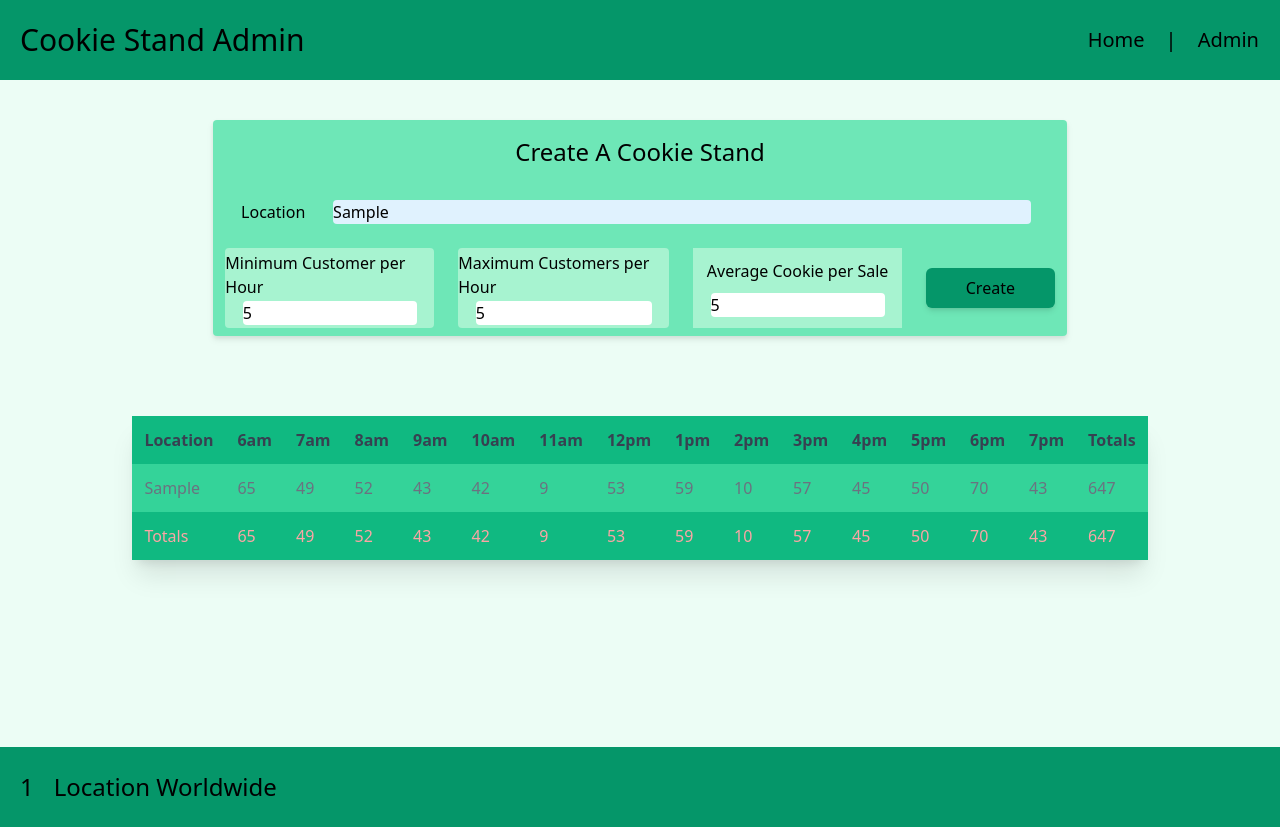
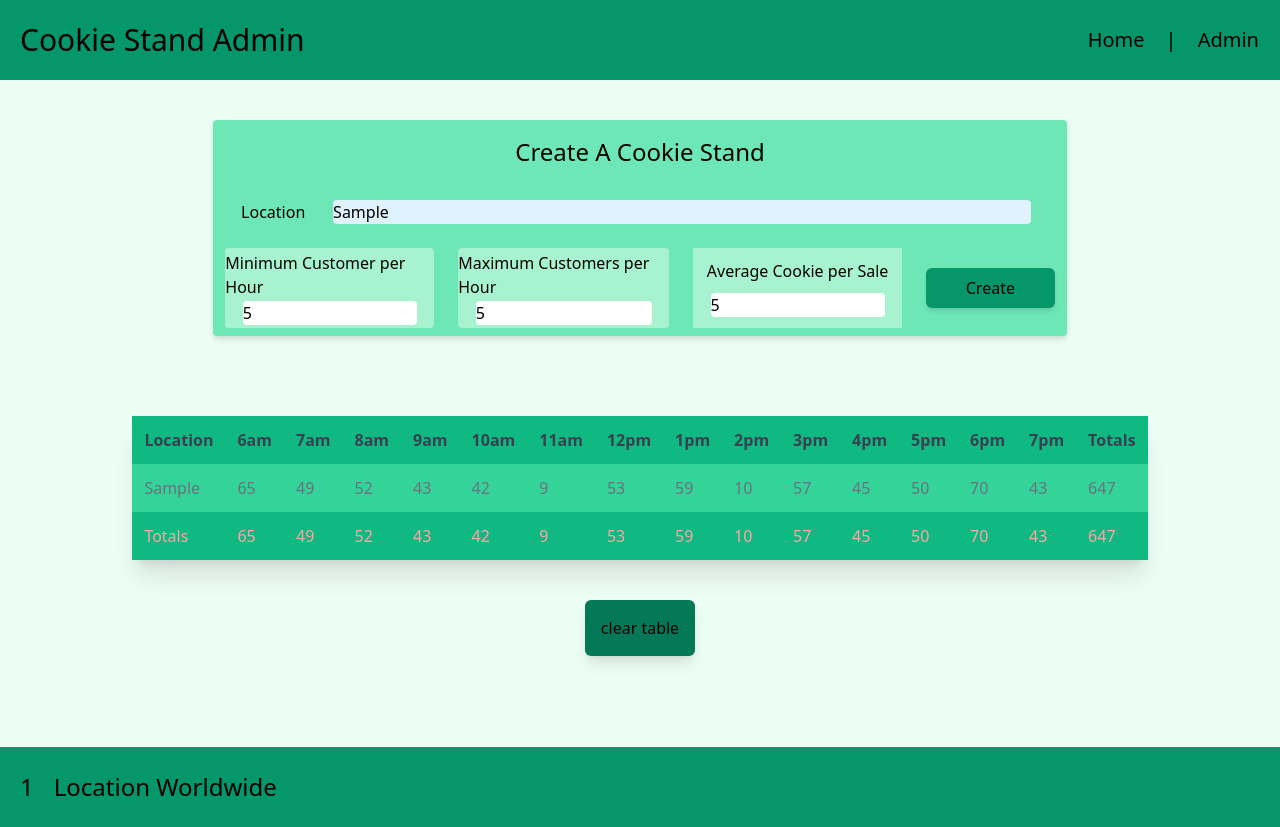
Before and after one commit to jjescandor/cookie-stand-admin, a Next.js app in the folder cookie-stand-admin/: page /cookiestandadmin in a window 1280 px wide. Both pictures are taken after typing "Sample", "5", "5", "5" into the empty fields and a click on the button "Create". Built offline with nearby package versions, Linux system fonts and the light colour scheme.

Commit message:
Added local storage functionality

```diff
--- a/cookie-stand-admin/pages/cookiestandadmin.js
+++ b/cookie-stand-admin/pages/cookiestandadmin.js
@@ -8,7 +8,6 @@ export default function CookieStandAdmin() {
     const [input, setInput] = useState([]);
     useEffect(() => {
         const item = JSON.parse(localStorage.getItem('cookie')) || [];
-        console.log("Hi", item)
         setInput([...item])
     }, []);
 
@@ -16,7 +15,6 @@ export default function CookieStandAdmin() {
         const salesArr = []
         for (let i = 0; i < 14; i++) {
             let cookiesPerHour = Math.ceil(Math.floor(Math.random() * (max - min + 1 + min) * avg));
-
             salesArr.push(cookiesPerHour);
         }
         return salesArr
@@ -36,8 +34,14 @@ export default function CookieStandAdmin() {
         setInput(newData)
 
     }
-    function newD() {
+    const newData = () => {
         return input
+    }
+
+    const clearData = () => {
+        localStorage.clear()
+        const item = JSON.parse(localStorage.getItem('cookie')) || [];
+        setInput([...item])
     }
 
     return (
@@ -46,15 +50,17 @@ export default function CookieStandAdmin() {
             <main className='flex flex-col items-center h-5/6'>
                 <CreateForm handleSubmit={handleSubmit} />
                 <div className='flex flex-col items-center my-10'>
-                    {newD()?.length <= 0 &&
+                    {newData()?.length <= 0 &&
                         <h1 className="text-2xl">
                             No Cookie Stands Available
                         </h1>
                     }
-                    {newD()?.length > 0 &&
-                        <ReporTable newD={newD} />
+                    {newData()?.length > 0 &&
+                        <ReporTable newData={newData} />
                     }
                 </div>
+                {newData()?.length > 0 &&
+                    <button onClick={clearData} className='p-4 bg-emerald-700 rounded-md shadow-lg hover:bg-red-200'>clear table</button>}
             </main>
             <Footer input={input} />
         </div>
--- a/cookie-stand-admin/pages/reportable.js
+++ b/cookie-stand-admin/pages/reportable.js
@@ -21,7 +21,7 @@ export default function ReporTable(props) {
     }
 
     return (
-        <div className='round shadow-xl'>
+        <div className='rounded shadow-xl'>
             <table>
                 <thead>
                     <tr>
@@ -29,7 +29,7 @@ export default function ReporTable(props) {
                     </tr>
                 </thead>
                 <tbody>
-                    {props.newD()?.map((item, idx) => {
+                    {props.newData()?.map((item, idx) => {
                         return (
                             <tr key={idx}>
                                 <td className={`${tdStyles}`} >{item.location}</td>
@@ -46,8 +46,8 @@ export default function ReporTable(props) {
                 <tfoot>
                     <tr>
                         <td className={`${tfStyles}`}>Totals</td>
-                        {findTotals(props.newD()).map((item, idx) => <td className={`${tfStyles}`} key={idx}>{item}</td>)}
-                        <td className={`${tfStyles}`}>{findTotals(props.newD()).reduce((item1, item2) => item1 + item2, 0)}</td>
+                        {findTotals(props.newData()).map((item, idx) => <td className={`${tfStyles}`} key={idx}>{item}</td>)}
+                        <td className={`${tfStyles}`}>{findTotals(props.newData()).reduce((item1, item2) => item1 + item2, 0)}</td>
                     </tr>
                 </tfoot>
             </table >
```
Also changed, not shown: cookie-stand-admin/pages/hours.js (deleted).
